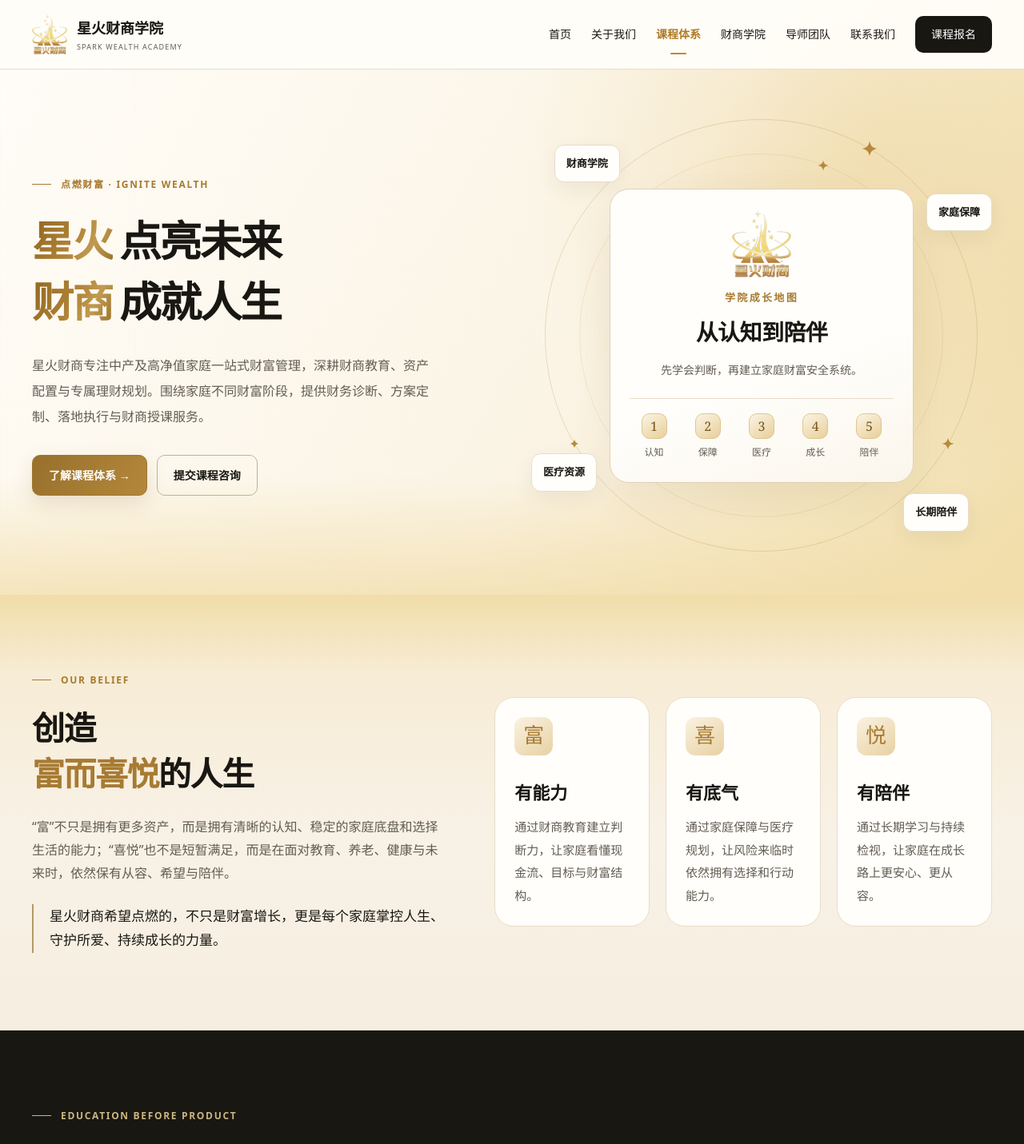
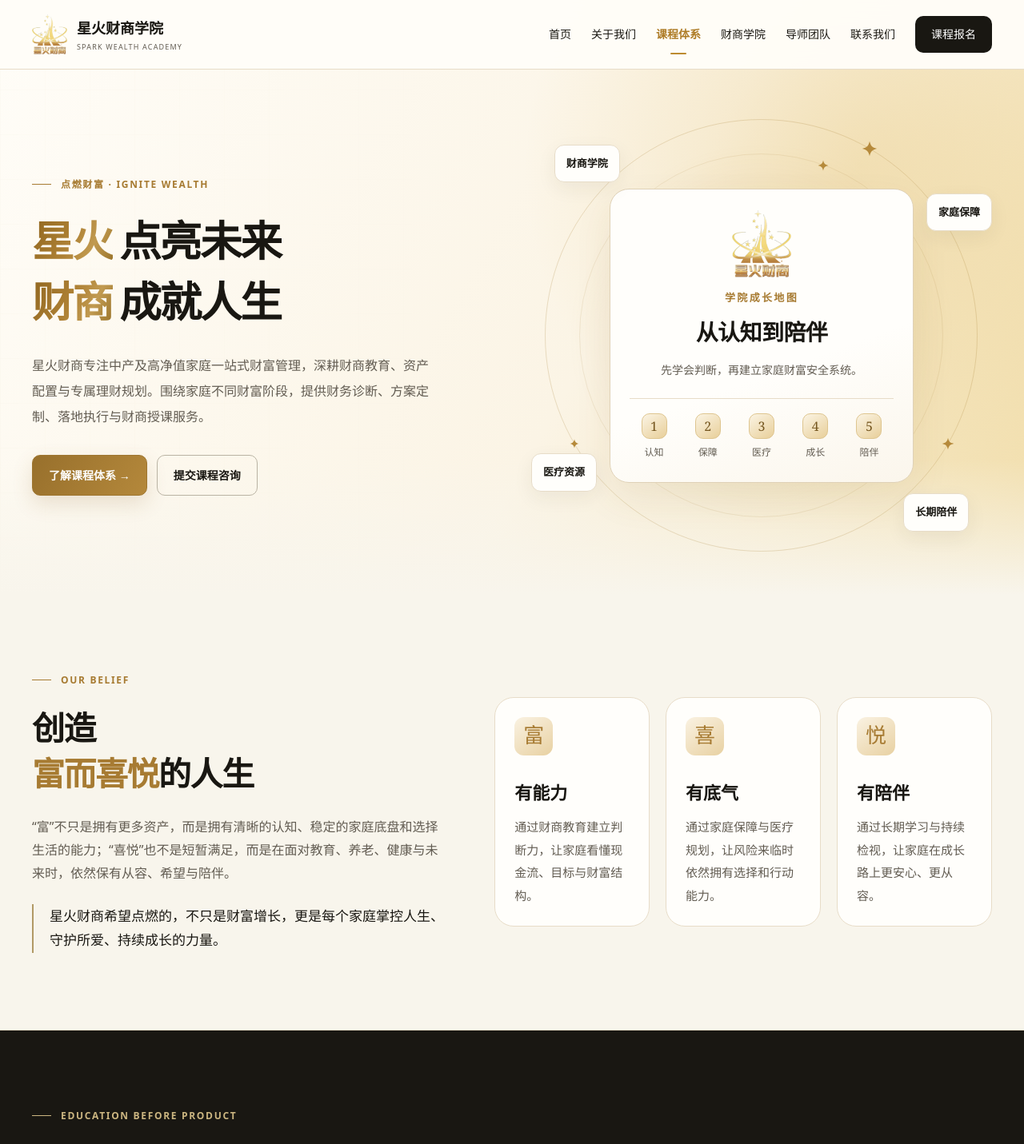
Before and after one commit to yuan2123/yuan123, a Next.js app: page / in a window 1280 px wide. Shown: the top 1431 px of the page at 80% size. Built offline with nearby package versions, Linux system fonts and the light colour scheme; no server answers.

Commit message:
Add files via upload

```diff
--- a/app/globals.css
+++ b/app/globals.css
@@ -152,7 +152,7 @@ body:has(.academy-home) .site-header, body:has(.academy-home) > .footer { displa
 .academy-home .academy-mobile-menu { display:none; }
 .academy-home .hero { min-height:740px; padding:142px 0 46px; position:relative; background:radial-gradient(circle at 84% 28%,rgba(224,185,94,.28),transparent 35%),linear-gradient(120deg,#fffdf8 0%,#fbf4e5 58%,#f1dda9 100%); overflow:hidden; }
 .academy-home .hero:before { content:""; position:absolute; inset:0; display:block; pointer-events:none; opacity:.24; background-image:linear-gradient(rgba(181,138,53,.12) 1px,transparent 1px),linear-gradient(90deg,rgba(181,138,53,.12) 1px,transparent 1px); background-size:56px 56px; mask-image:linear-gradient(90deg,rgba(0,0,0,.55),transparent 55%); }
-.academy-home .hero:after { content:""; position:absolute; z-index:0; inset:auto 0 0; height:150px; pointer-events:none; background:linear-gradient(180deg,transparent,rgba(242,221,169,.72)); }
+.academy-home .hero:after { content:""; position:absolute; z-index:0; inset:auto 0 0; height:170px; pointer-events:none; background:linear-gradient(180deg,transparent,#f8f5ec); }
 .academy-home .hero>.shell { position:relative; z-index:1; }
 .academy-home .hero-grid { display:grid; grid-template-columns:1fr 1fr; gap:48px; align-items:center; }
 .academy-home .hero h1 { font-size:clamp(38px,4.1vw,58px); line-height:1.45; letter-spacing:-.04em; font-weight:650; margin:22px 0 26px; }
@@ -187,7 +187,7 @@ body:has(.academy-home) .site-header, body:has(.academy-home) > .footer { displa
 .academy-home .section-head { display:grid; grid-template-columns:1.2fr 1fr; gap:64px; align-items:end; margin-bottom:40px; }
 .academy-home .section-head h2 { margin-bottom:0; }
 .academy-home .section-head p { font-size:16px; max-width:440px; }
-.academy-home .belief-section { position:relative; border-bottom:1px solid var(--line); background:linear-gradient(180deg,#f1dda9 0%,#f7ecd5 18%,#f8f1e6 55%,#f6eee0 100%); }
+.academy-home .belief-section { position:relative; border-bottom:1px solid var(--line); background:#f8f5ec; }
 .academy-home .belief-grid { display:grid; grid-template-columns:1fr 1.2fr; gap:60px; align-items:center; }
 .academy-home .belief-quote { padding-left:20px; border-left:2px solid #b29a65; margin-top:24px; font-size:17px; }
 .academy-home :is(.belief-cards,.closed-loop,.case-grid) { display:grid; grid-template-columns:repeat(3,minmax(0,1fr)); gap:20px; }
```
